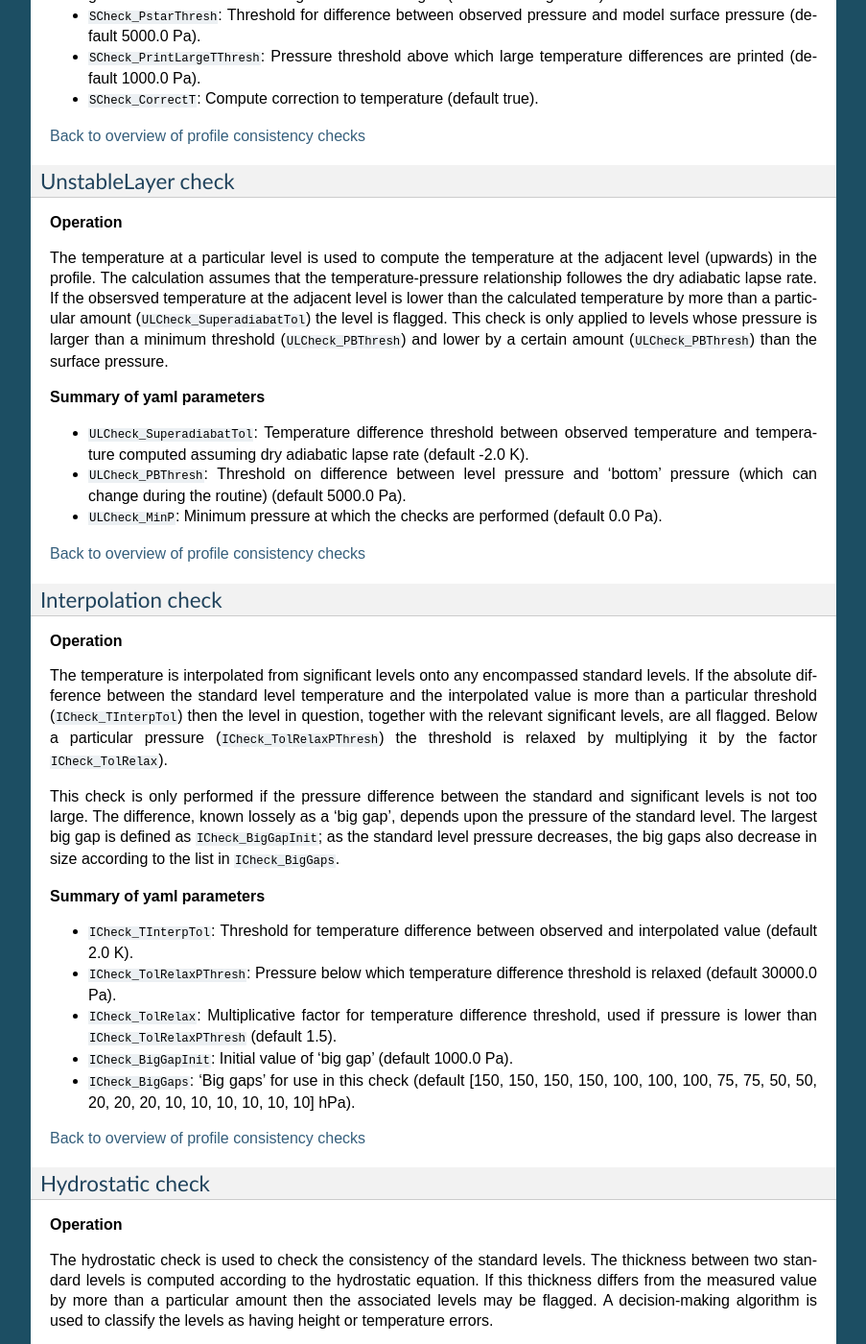
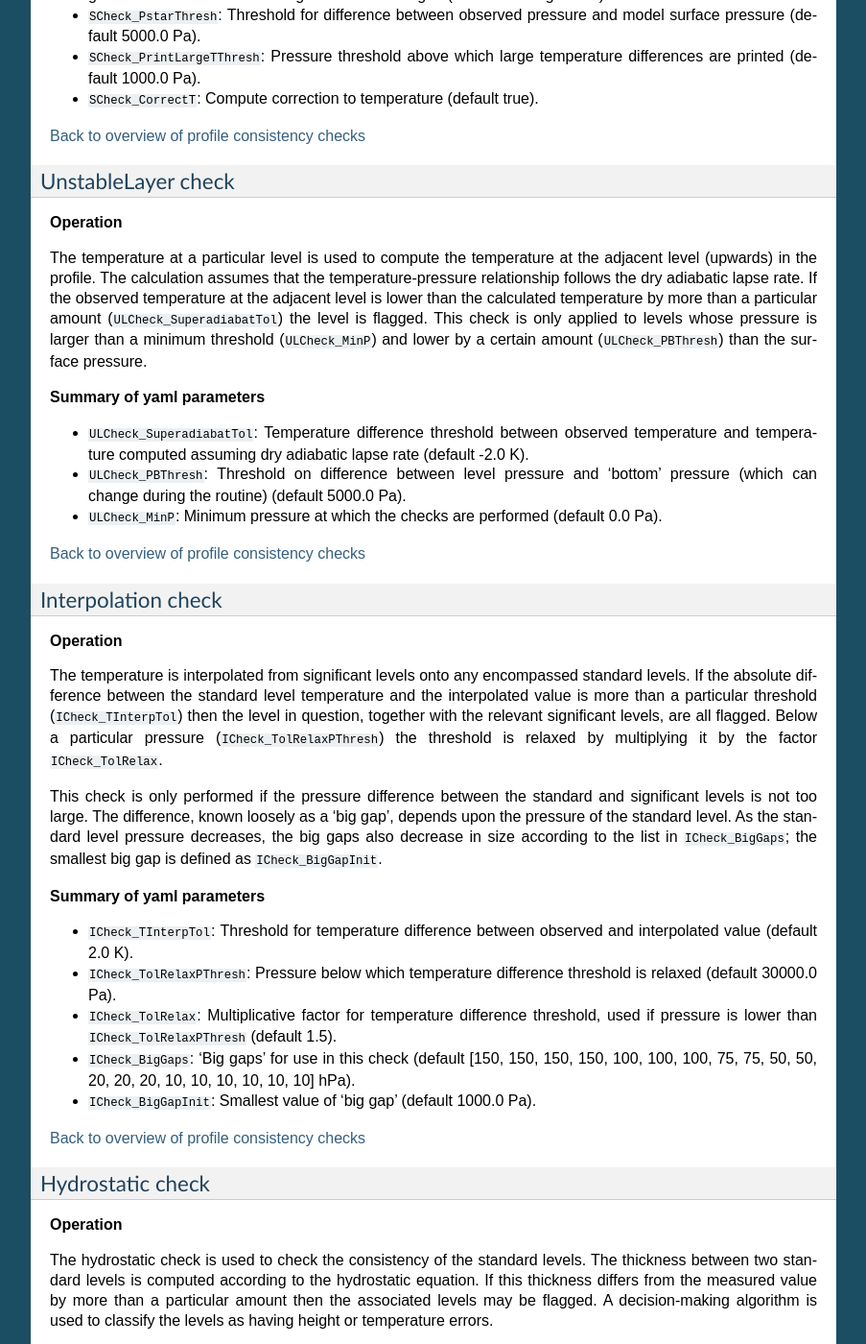
Before and after one commit to JCSDA/jedi-docs, a Sphinx documentation site: the page built from docs/jedi-components/ufo/qcfilters.rst, in a window 1280 px wide and 1400 px high, scrolled down 12325 px. Shown: the whole window at 96% size, without its empty margins (198-1101 px from the left). Built offline with Sphinx 7.4.7, drawn with Linux system fonts in a browser that asks for light colours; some of the changed text lies outside the part shown.

Commit message:
proofreading

```diff
--- a/docs/jedi-components/ufo/qcfilters.rst
+++ b/docs/jedi-components/ufo/qcfilters.rst
@@ -534,7 +534,7 @@
 
 - **Interpolation**: The temperature between adjacent significant pressure levels is interpolated onto any encompassed standard pressure levels.
   If the interpolated temperature differs from the observed value by more than a particular threshold then the relevant standard and significant levels are flagged.
-  Further information on standard and significant levels can be found :ref:`here <profconcheck_standardlevels>`.
+  (Further information on standard and significant levels can be found :ref:`here <profconcheck_standardlevels>`.)
   :ref:`Click here for more details <profconcheck_interpolation>`.
 
 - **Hydrostatic**: This is a check of the consistency between the observed values of temperature and geopotential height at each pressure level.
@@ -716,9 +716,9 @@
 **Operation**
 
 The temperature at a particular level is used to compute the temperature at the adjacent level (upwards) in the profile.
-The calculation assumes that the temperature-pressure relationship followes the dry adiabatic lapse rate.
-If the obsersved temperature at the adjacent level is lower than the calculated temperature by more than a particular amount (\ :code:`ULCheck_SuperadiabatTol`) the level is flagged.
-This check is only applied to levels whose pressure is larger than a minimum threshold (\ :code:`ULCheck_PBThresh`) and lower by a certain amount (\ :code:`ULCheck_PBThresh`) than the surface pressure.
+The calculation assumes that the temperature-pressure relationship follows the dry adiabatic lapse rate.
+If the observed temperature at the adjacent level is lower than the calculated temperature by more than a particular amount (\ :code:`ULCheck_SuperadiabatTol`) the level is flagged.
+This check is only applied to levels whose pressure is larger than a minimum threshold (\ :code:`ULCheck_MinP`) and lower by a certain amount (\ :code:`ULCheck_PBThresh`) than the surface pressure.
 
 **Summary of yaml parameters**
 
@@ -740,12 +740,12 @@
 The temperature is interpolated from significant levels onto any encompassed standard levels.
 If the absolute difference between the standard level temperature and the interpolated value is more than a particular threshold (\ :code:`ICheck_TInterpTol`) then the level in question, together with the relevant significant levels,
 are all flagged.
-Below a particular pressure (\ :code:`ICheck_TolRelaxPThresh`) the threshold is relaxed by multiplying it by the factor :code:`ICheck_TolRelax`).
+Below a particular pressure (\ :code:`ICheck_TolRelaxPThresh`) the threshold is relaxed by multiplying it by the factor :code:`ICheck_TolRelax`.
 
 This check is only performed if the pressure difference between the standard and significant levels is not too large.
-The difference, known lossely as a 'big gap', depends upon the pressure of the standard level.
-The largest big gap is defined as :code:`ICheck_BigGapInit`; as the standard level pressure decreases, the big gaps also decrease in size
-according to the list in :code:`ICheck_BigGaps`.
+The difference, known loosely as a 'big gap', depends upon the pressure of the standard level.
+As the standard level pressure decreases, the big gaps also decrease in size
+according to the list in :code:`ICheck_BigGaps`; the smallest big gap is defined as :code:`ICheck_BigGapInit`.
 
 **Summary of yaml parameters**
 
@@ -755,9 +755,9 @@
 
 - :code:`ICheck_TolRelax`: Multiplicative factor for temperature difference threshold, used if pressure is lower than :code:`ICheck_TolRelaxPThresh` (default 1.5).
 
-- :code:`ICheck_BigGapInit`: Initial value of 'big gap' (default 1000.0 Pa).
+- :code:`ICheck_BigGaps`: 'Big gaps' for use in this check (default [150, 150, 150, 150, 100, 100, 100, 75, 75, 50, 50, 20, 20, 20, 10, 10, 10, 10, 10, 10] hPa).
 
-- :code:`ICheck_BigGaps`: 'Big gaps' for use in this check (default [150, 150, 150, 150, 100, 100, 100, 75, 75, 50, 50, 20, 20, 20, 10, 10, 10, 10, 10, 10] hPa).
+- :code:`ICheck_BigGapInit`: Smallest value of 'big gap' (default 1000.0 Pa).
 
 :ref:`Back to overview of profile consistency checks <profconcheck_overview>`
 
```
Also changed, not shown: other parts of docs/jedi-components/ufo/qcfilters.rst (+10 -9 lines).
